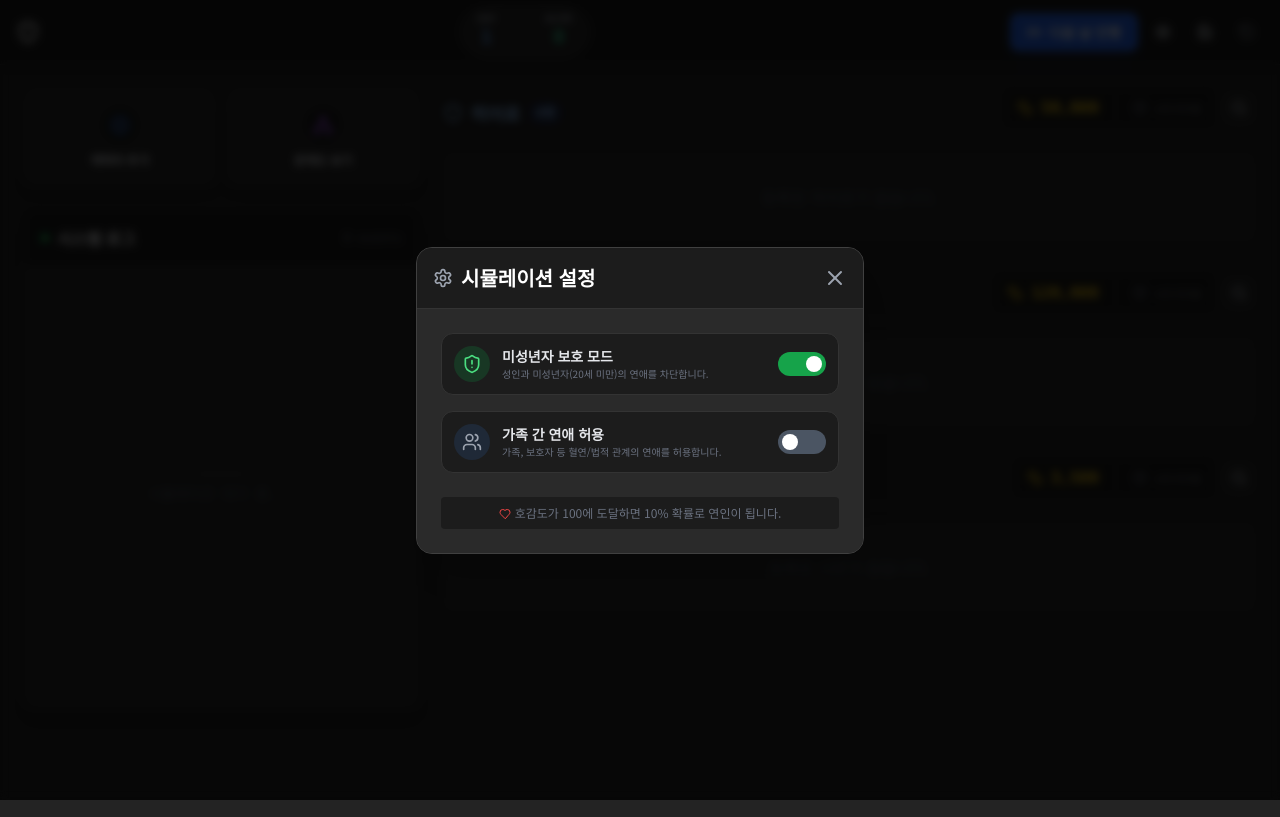
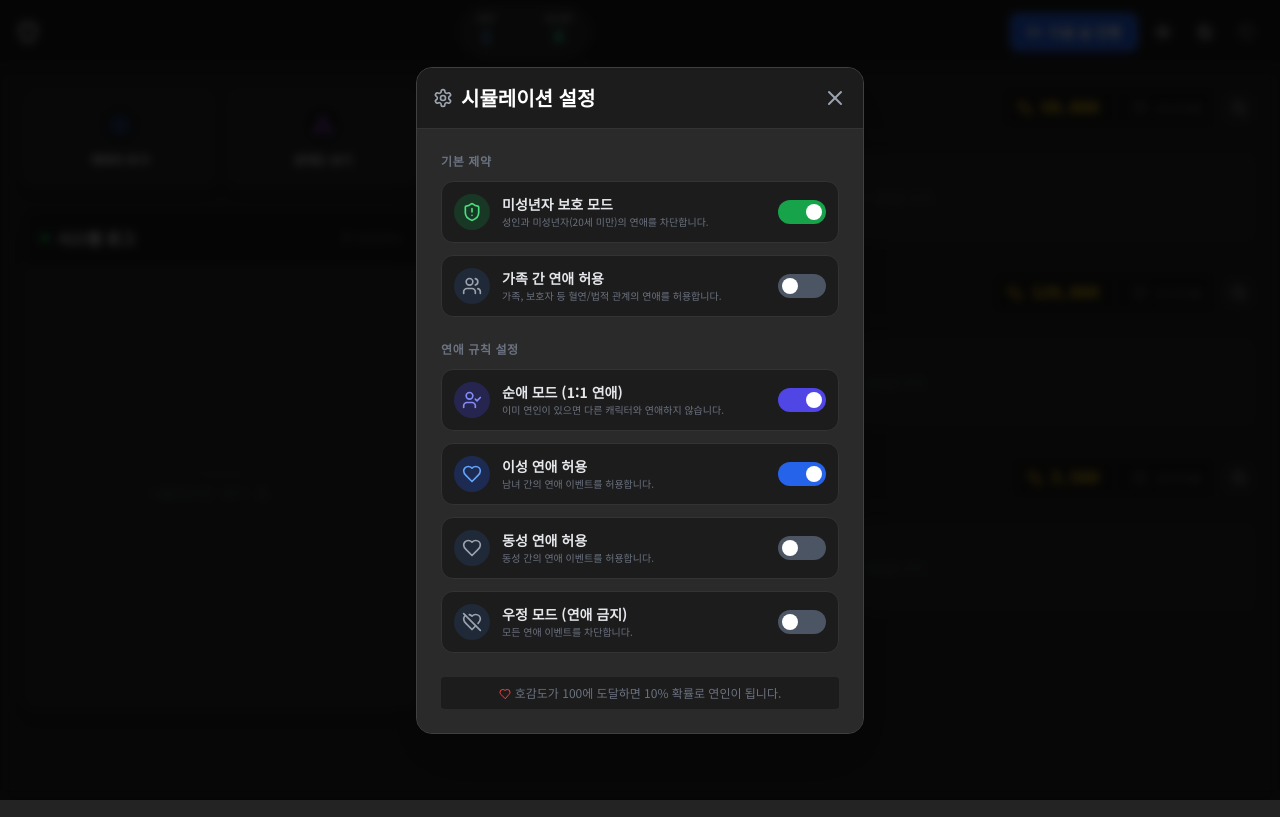
Before and after one commit to One-Zero1011/hero_villain_simulator, a React (Vite) app: page / in a window 1280 px wide. Both pictures are taken after a click on the button 1163 px from the left and 32 px from the top of the page. Built offline with nearby package versions, Linux system fonts and the light colour scheme.

Commit message:
Add files via upload

```diff
--- a/components/battle/BattleArena.tsx
+++ b/components/battle/BattleArena.tsx
@@ -1,7 +1,7 @@
 
 import React, { useEffect, useState, useRef } from 'react';
 import { Character, Role } from '../../types/index';
-import { Shield, Skull, Sword, Zap, HeartPulse, Flame, AlertTriangle, SkipForward, User } from 'lucide-react';
+import { Shield, Skull, Sword, SkipForward, User } from 'lucide-react';
 import { calculateBattleDamage, getBattleFlavorText } from '../../utils/battleLogic';
 
 interface Props {
@@ -14,7 +14,7 @@ type Side = 'left' | 'right';
 
 interface FloatingText {
   id: number;
-  side: Side; // Changed from Role to Side to support same-role battles
+  side: Side;
   text: string;
   type: 'damage' | 'crit' | 'glancing';
 }
@@ -41,26 +41,49 @@ const BattleArena: React.FC<Props> = ({ hero, villain, onComplete }) => {
 
   const logsEndRef = useRef<HTMLDivElement>(null);
 
+  // Timer Refs for cleanup
+  const turnTimerRef = useRef<number | null>(null);
+  const visualTimerRef = useRef<number | null>(null);
+  const damageTimerRef = useRef<number | null>(null);
+  const finishTimerRef = useRef<number | null>(null);
+  const textTimerRef = useRef<number | null>(null);
+
   useEffect(() => {
     if (logsEndRef.current) {
       logsEndRef.current.scrollIntoView({ behavior: 'smooth' });
     }
   }, [logs]);
 
+  // Clean up timers on unmount
+  useEffect(() => {
+    return () => {
+      if (turnTimerRef.current) clearTimeout(turnTimerRef.current);
+      if (visualTimerRef.current) clearTimeout(visualTimerRef.current);
+      if (damageTimerRef.current) clearTimeout(damageTimerRef.current);
+      if (finishTimerRef.current) clearTimeout(finishTimerRef.current);
+      if (textTimerRef.current) clearTimeout(textTimerRef.current);
+    };
+  }, []);
+
   // Turn Loop
   useEffect(() => {
     if (isFinished) return;
 
-    const timer = setTimeout(() => {
+    turnTimerRef.current = setTimeout(() => {
       handleTurn();
     }, 1500);
 
-    return () => clearTimeout(timer);
+    return () => {
+      if (turnTimerRef.current) clearTimeout(turnTimerRef.current);
+    };
   }, [turn, isFinished]);
 
   const addFloatingText = (side: Side, text: string, type: 'damage' | 'crit' | 'glancing') => {
     const id = Date.now() + Math.random();
     setFloatingTexts(prev => [...prev, { id, side, text, type }]);
+
+    // We don't track individual text timers, just let them float.
+    // React state update on unmount is safe in modern React (no-op), but good practice to avoid if possible.
     setTimeout(() => {
       setFloatingTexts(prev => prev.filter(ft => ft.id !== id));
     }, 800);
@@ -82,8 +105,8 @@ const BattleArena: React.FC<Props> = ({ hero, villain, onComplete }) => {
     const result = calculateBattleDamage(attackerChar, defenderChar);
     const damage = result.damage;
 
-    // Visuals
-    setTimeout(() => {
+    // Visuals Delay
+    visualTimerRef.current = setTimeout(() => {
        if (isFinished) return;
        setHitFlash(defenderSide);
 
@@ -101,8 +124,8 @@ const BattleArena: React.FC<Props> = ({ hero, villain, onComplete }) => {
        addFloatingText(defenderSide, floatText, floatType);
     }, 200);
 
-    // Apply Damage
-    setTimeout(() => {
+    // Apply Damage & Logic Delay
+    damageTimerRef.current = setTimeout(() => {
         if (isFinished) return;
 
         let newLeftHp = leftHp;
@@ -124,7 +147,7 @@ const BattleArena: React.FC<Props> = ({ hero, villain, onComplete }) => {
 
         if (newDefenderHp === 0) {
             setIsFinished(true);
-            setTimeout(() => {
+            finishTimerRef.current = setTimeout(() => {
                 const winnerHp = isLeftTurn ? newLeftHp : newRightHp;
                 onComplete(attackerChar, defenderChar, [...logs, `[Turn ${turn + 1}] ${logMsg}`], winnerHp, 0);
             }, 2000);
@@ -139,6 +162,11 @@ const BattleArena: React.FC<Props> = ({ hero, villain, onComplete }) => {
   const handleSkip = () => {
     if (isFinished) return;
     setIsFinished(true);
+
+    // Clear any pending turn logic
+    if (turnTimerRef.current) clearTimeout(turnTimerRef.current);
+    if (visualTimerRef.current) clearTimeout(visualTimerRef.current);
+    if (damageTimerRef.current) clearTimeout(damageTimerRef.current);
 
     let currentLeftHp = leftHp;
     let currentRightHp = rightHp;
@@ -173,7 +201,7 @@ const BattleArena: React.FC<Props> = ({ hero, villain, onComplete }) => {
     const loser = currentLeftHp > 0 ? villain : hero;
     const winnerHp = currentLeftHp > 0 ? currentLeftHp : currentRightHp;
 
-    setTimeout(() => {
+    finishTimerRef.current = setTimeout(() => {
         onComplete(winner, loser, [...logs, ...newLogs], winnerHp, 0);
     }, 1000);
   };
--- a/components/simulation/SettingsModal.tsx
+++ b/components/simulation/SettingsModal.tsx
@@ -1,7 +1,7 @@
 
 import React from 'react';
 import { GameSettings } from '../../types/index';
-import { X, Settings as SettingsIcon, Heart, ShieldAlert, Users } from 'lucide-react';
+import { X, Settings as SettingsIcon, Heart, ShieldAlert, Users, HeartOff, UserCheck } from 'lucide-react';
 
 interface Props {
   isOpen: boolean;
@@ -22,7 +22,7 @@ const SettingsModal: React.FC<Props> = ({ isOpen, onClose, settings, onUpdateSet
 
   return (
     <div className="fixed inset-0 z-50 flex items-center justify-center p-4 bg-black/80 backdrop-blur-sm">
-      <div className="bg-[#232323] w-full max-w-md rounded-2xl border border-[#404040] shadow-2xl flex flex-col overflow-hidden">
+      <div className="bg-[#232323] w-full max-w-md rounded-2xl border border-[#404040] shadow-2xl flex flex-col overflow-hidden max-h-[90vh]">
 
         {/* Header */}
         <div className="p-4 border-b border-[#333333] flex justify-between items-center bg-[#1c1c1c]">
@@ -35,9 +35,12 @@ const SettingsModal: React.FC<Props> = ({ isOpen, onClose, settings, onUpdateSet
         </div>
 
         {/* Content */}
-        <div className="p-6 space-y-6 bg-[#2a2a2a]">
+        <div className="p-6 space-y-6 bg-[#2a2a2a] overflow-y-auto">
 
-          <div className="space-y-4">
+          {/* General Constraints */}
+          <div className="space-y-3">
+            <h3 className="text-xs font-bold text-gray-500 uppercase tracking-wider mb-2">기본 제약</h3>
+
             {/* Setting 1: Minor-Adult Dating */}
             <div className="flex items-center justify-between p-3 bg-[#1c1c1c] rounded-xl border border-[#333]">
               <div className="flex items-center gap-3">
@@ -77,6 +80,87 @@ const SettingsModal: React.FC<Props> = ({ isOpen, onClose, settings, onUpdateSet
             </div>
           </div>
 
+          {/* Relationship Rules */}
+          <div className="space-y-3">
+            <h3 className="text-xs font-bold text-gray-500 uppercase tracking-wider mb-2">연애 규칙 설정</h3>
+
+            {/* Pure Love Mode */}
+            <div className="flex items-center justify-between p-3 bg-[#1c1c1c] rounded-xl border border-[#333]">
+              <div className="flex items-center gap-3">
+                <div className={`p-2 rounded-full ${settings.pureLoveMode ? 'bg-indigo-900/50 text-indigo-400' : 'bg-gray-800 text-gray-400'}`}>
+                  <UserCheck className="w-5 h-5" />
+                </div>
+                <div>
+                  <div className="text-sm font-bold text-gray-200">순애 모드 (1:1 연애)</div>
+                  <div className="text-[10px] text-gray-500">이미 연인이 있으면 다른 캐릭터와 연애하지 않습니다.</div>
+                </div>
+              </div>
+              <button
+                onClick={() => toggleSetting('pureLoveMode')}
+                className={`w-12 h-6 rounded-full transition-colors relative ${settings.pureLoveMode ? 'bg-indigo-600' : 'bg-gray-600'}`}
+              >
+                <div className={`absolute top-1 w-4 h-4 bg-white rounded-full transition-transform ${settings.pureLoveMode ? 'left-7' : 'left-1'}`}></div>
+              </button>
+            </div>
+
+            {/* Hetero Mode */}
+            <div className="flex items-center justify-between p-3 bg-[#1c1c1c] rounded-xl border border-[#333]">
+              <div className="flex items-center gap-3">
+                <div className={`p-2 rounded-full ${settings.allowHetero ? 'bg-blue-900/50 text-blue-400' : 'bg-gray-800 text-gray-400'}`}>
+                  <Heart className="w-5 h-5" />
+                </div>
+                <div>
+                  <div className="text-sm font-bold text-gray-200">이성 연애 허용</div>
+                  <div className="text-[10px] text-gray-500">남녀 간의 연애 이벤트를 허용합니다.</div>
+                </div>
+              </div>
+              <button
+                onClick={() => toggleSetting('allowHetero')}
+                className={`w-12 h-6 rounded-full transition-colors relative ${settings.allowHetero ? 'bg-blue-600' : 'bg-gray-600'}`}
+              >
+                <div className={`absolute top-1 w-4 h-4 bg-white rounded-full transition-transform ${settings.allowHetero ? 'left-7' : 'left-1'}`}></div>
+              </button>
+            </div>
+
+            {/* Same-Sex Mode */}
+            <div className="flex items-center justify-between p-3 bg-[#1c1c1c] rounded-xl border border-[#333]">
+              <div className="flex items-center gap-3">
+                <div className={`p-2 rounded-full ${settings.allowSameSex ? 'bg-purple-900/50 text-purple-400' : 'bg-gray-800 text-gray-400'}`}>
+                  <Heart className="w-5 h-5" />
+                </div>
+                <div>
+                  <div className="text-sm font-bold text-gray-200">동성 연애 허용</div>
+                  <div className="text-[10px] text-gray-500">동성 간의 연애 이벤트를 허용합니다.</div>
+                </div>
+              </div>
+              <button
+                onClick={() => toggleSetting('allowSameSex')}
+                className={`w-12 h-6 rounded-full transition-colors relative ${settings.allowSameSex ? 'bg-purple-600' : 'bg-gray-600'}`}
+              >
+                <div className={`absolute top-1 w-4 h-4 bg-white rounded-full transition-transform ${settings.allowSameSex ? 'left-7' : 'left-1'}`}></div>
+              </button>
+            </div>
+
+            {/* Global No Romance (Friendship Mode) */}
+            <div className="flex items-center justify-between p-3 bg-[#1c1c1c] rounded-xl border border-[#333]">
+              <div className="flex items-center gap-3">
+                <div className={`p-2 rounded-full ${settings.globalNoRomance ? 'bg-orange-900/50 text-orange-400' : 'bg-gray-800 text-gray-400'}`}>
+                  <HeartOff className="w-5 h-5" />
+                </div>
+                <div>
+                  <div className="text-sm font-bold text-gray-200">우정 모드 (연애 금지)</div>
+                  <div className="text-[10px] text-gray-500">모든 연애 이벤트를 차단합니다.</div>
+                </div>
+              </div>
+              <button
+                onClick={() => toggleSetting('globalNoRomance')}
+                className={`w-12 h-6 rounded-full transition-colors relative ${settings.globalNoRomance ? 'bg-orange-600' : 'bg-gray-600'}`}
+              >
+                <div className={`absolute top-1 w-4 h-4 bg-white rounded-full transition-transform ${settings.globalNoRomance ? 'left-7' : 'left-1'}`}></div>
+              </button>
+            </div>
+          </div>
+
           <div className="text-xs text-gray-500 text-center bg-[#1c1c1c] p-2 rounded">
             <Heart className="w-3 h-3 inline mr-1 text-red-500" />
             호감도가 100에 도달하면 10% 확률로 연인이 됩니다.
--- a/hooks/useGameEngine.ts
+++ b/hooks/useGameEngine.ts
@@ -57,7 +57,11 @@ const INITIAL_RESOURCES: Record<Role, FactionResources> = {
 
 const INITIAL_SETTINGS: GameSettings = {
   preventMinorAdultDating: true,
-  allowFamilyDating: false
+  allowFamilyDating: false,
+  pureLoveMode: true,    // 순애 모드 기본 ON
+  allowSameSex: false,   // 동성 연애 기본 OFF
+  allowHetero: true,     // 이성 연애 기본 ON
+  globalNoRomance: false // 우정 모드 기본 OFF
 };
 
 export const useGameEngine = () => {
@@ -325,7 +329,36 @@ export const useGameEngine = () => {
       housing: { themeId: 'default_room', items: [] }
     };
 
-    setCharacters(prev => [...prev, newChar]);
+    // Update State (Add new char AND update targets of mutual relationships)
+    setCharacters(prev => {
+      const updatedPrev = prev.map(existingChar => {
+        // Check if newChar has a mutual relationship pointing to this existingChar
+        const relFromNew = newChar.relationships.find(r => r.targetId === existingChar.id && r.isMutual);
+
+        if (relFromNew) {
+          // Verify reciprocation doesn't already exist (it shouldn't for a new char, but for safety)
+          const alreadyExists = existingChar.relationships.some(r => r.targetId === newChar.id);
+
+          if (!alreadyExists) {
+            return {
+              ...existingChar,
+              relationships: [
+                ...existingChar.relationships,
+                {
+                  targetId: newChar.id,
+                  targetName: newChar.name,
+                  type: relFromNew.type,
+                  isMutual: true,
+                  affinity: relFromNew.affinity
+                }
+              ]
+            };
+          }
+        }
+        return existingChar;
+      });
+      return [...updatedPrev, newChar];
+    });
 
     const systemLogs: LogEntry[] = [{
       id: generateId(),
--- a/services/simulationService.ts
+++ b/services/simulationService.ts
@@ -314,15 +314,21 @@ export const processDailyEvents = (
 
   // --- Phase 5: Relationship Evolution (Lovers) ---
   // Logic: 10% chance if affinity >= 100
-  // Check settings: Minor-Adult and Family constraints
 
   const romanceUpdates = new Map<string, string>(); // Key: "id1-id2", Value: New RelationType
 
+  // Check if global no romance setting is active
+  if (!settings.globalNoRomance) {
     updatedCharacters.forEach(actor => {
+      // Dead characters cannot start romances
+      if (actor.status === Status.DEAD) return;
+
       actor.relationships.forEach(rel => {
         // 1. Check eligibility conditions
         if ((rel.affinity || 0) < 100) return; // Must be 100
         if (rel.type === '연인' || rel.type === '부부') return; // Already lovers
+
+        // Insanity check removed per request: Insane characters CAN romance now.
 
         const target = updatedCharacters.find(c => c.id === rel.targetId);
         if (!target || target.status === Status.DEAD) return;
@@ -332,22 +338,40 @@ export const processDailyEvents = (
         const keyBackward = `${target.id}-${actor.id}`;
         if (romanceUpdates.has(keyForward) || romanceUpdates.has(keyBackward)) return;
 
-      // 2. Check Random Chance (10%)
-      if (Math.random() > 0.1) return;
+        // 2. Check Settings Constraints
 
-      // 3. Check Settings Constraints
-      // Constraint A: Minor-Adult Dating
+        // Constraint A: Pure Love Mode (Monogamy)
+        if (settings.pureLoveMode) {
+          const actorHasLover = actor.relationships.some(r => r.type === '연인' || r.type === '부부');
+          const targetHasLover = target.relationships.some(r => r.type === '연인' || r.type === '부부');
+
+          // Race condition check: Check if they ALREADY got a lover in this specific loop cycle
+          const actorGettingLover = Array.from(romanceUpdates.keys()).some(k => k.includes(actor.id));
+          const targetGettingLover = Array.from(romanceUpdates.keys()).some(k => k.includes(target.id));
+
+          if (actorHasLover || targetHasLover || actorGettingLover || targetGettingLover) return; // One of them is taken
+        }
+
+        // Constraint B: Gender Settings (Same-Sex / Hetero)
+        const isSameSex = actor.gender === target.gender;
+        if (isSameSex && !settings.allowSameSex) return;
+        if (!isSameSex && !settings.allowHetero) return;
+
+        // Constraint C: Minor-Adult Dating
         if (settings.preventMinorAdultDating) {
           const isActorAdult = actor.age >= 20;
           const isTargetAdult = target.age >= 20;
           if (isActorAdult !== isTargetAdult) return; // Different age groups -> Block
         }
 
-      // Constraint B: Family Dating
+        // Constraint D: Family Dating
         if (!settings.allowFamilyDating) {
           // Check if current relationship is family type
           if (FAMILY_RELATIONSHIPS.includes(rel.type)) return;
         }
+
+        // 3. Check Random Chance (10%)
+        if (Math.random() > 0.1) return;
 
         // 4. Evolve to Lovers
         romanceLogs.push({
@@ -362,6 +386,7 @@ export const processDailyEvents = (
         romanceUpdates.set(keyForward, '연인');
       });
     });
+  }
 
   // Apply Phase 5 Updates
   if (romanceUpdates.size > 0) {
@@ -388,6 +413,9 @@ export const processDailyEvents = (
   const breakupUpdates = new Set<string>(); // Key: "id1-id2"
 
   updatedCharacters.forEach(actor => {
+    // Dead characters do not initiate breakups
+    if (actor.status === Status.DEAD) return;
+
     actor.relationships.forEach(rel => {
       // Only process '연인' relationships
       if (rel.type !== '연인') return;
--- a/types/index.ts
+++ b/types/index.ts
@@ -157,6 +157,13 @@ export interface SaveData {
 
 // --- Game Settings ---
 export interface GameSettings {
+  // Constraints
   preventMinorAdultDating: boolean; // 미성년자-성인 연애 금지 (Default: true)
   allowFamilyDating: boolean; // 가족끼리 연애 허용 (Default: false)
+
+  // Relationship Modes
+  pureLoveMode: boolean; // 순애 모드: 양다리 불가 (Default: true)
+  allowSameSex: boolean; // 동성 연애 허용 (Default: false)
+  allowHetero: boolean;  // 이성 연애 허용 (Default: true)
+  globalNoRomance: boolean; // 우정 모드: 연애 발생 안함 (Default: false)
 }
```
Lines whose indentation alone changed are shown as unchanged.
